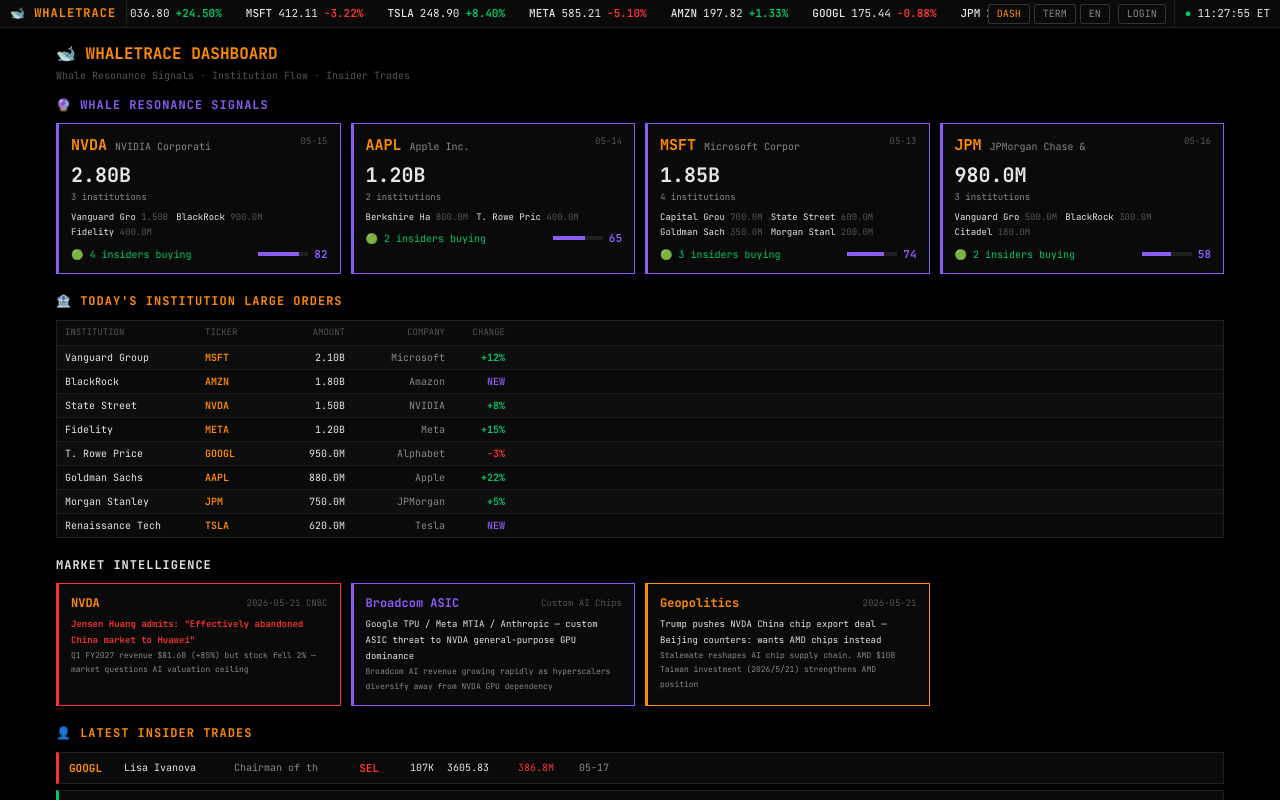
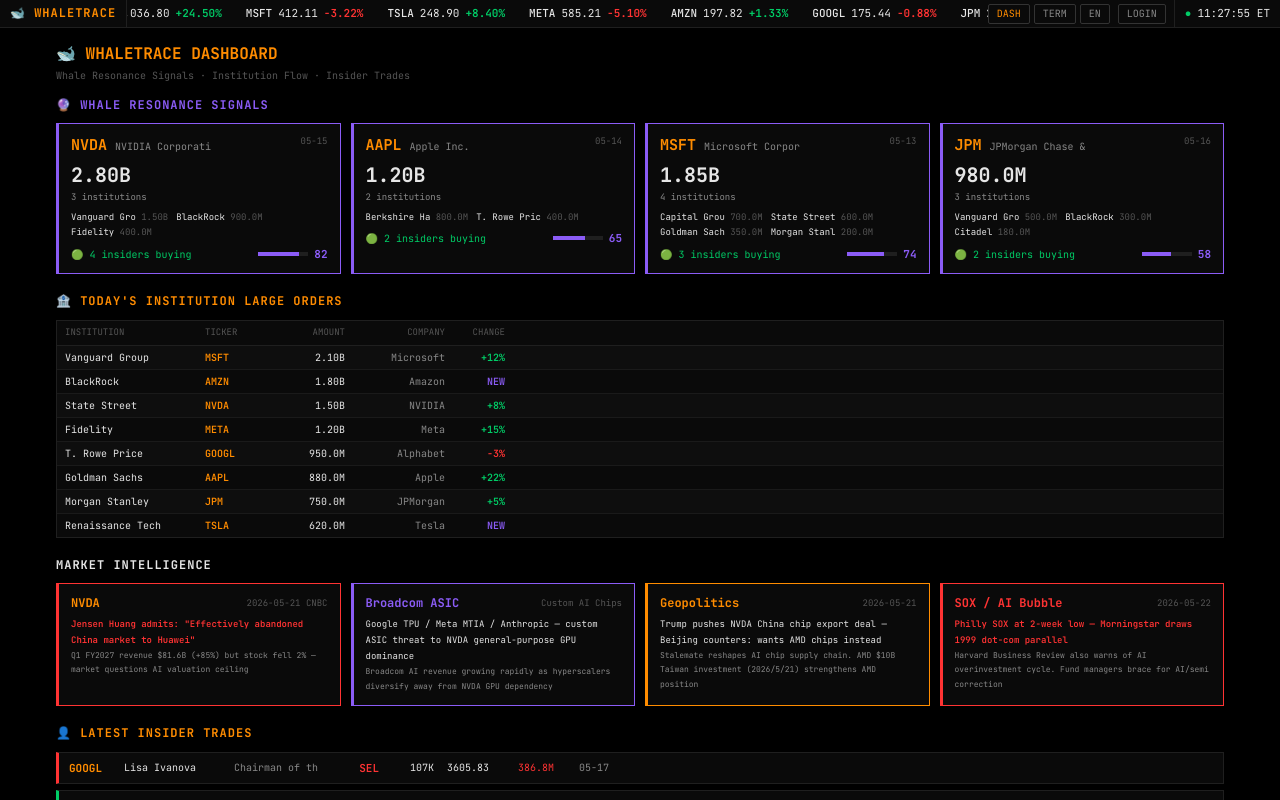
Before and after one commit to james0015-pro/whaletrace, a React (Vite) app: page /#/stocks/AAPL in a window 1280 px wide. Both pictures are taken after a click on the button "DASH". Built offline with nearby package versions, Linux system fonts and the light colour scheme; no server answers.

Commit message:
feat: Dashboard Market Intelligence新增SOX/AI泡沫 (task_032)
- 費城半導體指數近2周低點
- Morningstar 1999 dot-com泡沫類比
- Harvard Business Review AI過度投資週期警告
- 基金經理準備因應AI/半導體修正

```diff
--- a/src/pages/DashboardPage.tsx
+++ b/src/pages/DashboardPage.tsx
@@ -115,6 +115,17 @@
                 <div style={{color:'#888',fontSize:8}}>Stalemate reshapes AI chip supply chain. AMD $10B Taiwan investment (2026/5/21) strengthens AMD position</div>
               </div>
             </div>
+            {/* SOX / AI Bubble */}
+            <div style={{padding:12,background:'#0a0a0a',border:'1px solid #f33',borderLeft:'3px solid #f33'}}>
+              <div style={{display:'flex',justifyContent:'space-between',alignItems:'center',marginBottom:4}}>
+                <span style={{fontSize:12,fontWeight:700,color:'#f33'}}>SOX / AI Bubble</span>
+                <span style={{fontSize:9,color:'#555'}}>2026-05-22</span>
+              </div>
+              <div style={{fontSize:9,color:'#e6e6e6',lineHeight:1.8}}>
+                <div style={{color:'#f33',fontWeight:600}}>Philly SOX at 2-week low — Morningstar draws 1999 dot-com parallel</div>
+                <div style={{color:'#888',fontSize:8}}>Harvard Business Review also warns of AI overinvestment cycle. Fund managers brace for AI/semi correction</div>
+              </div>
+            </div>
           </div>
         </div>
 
```
